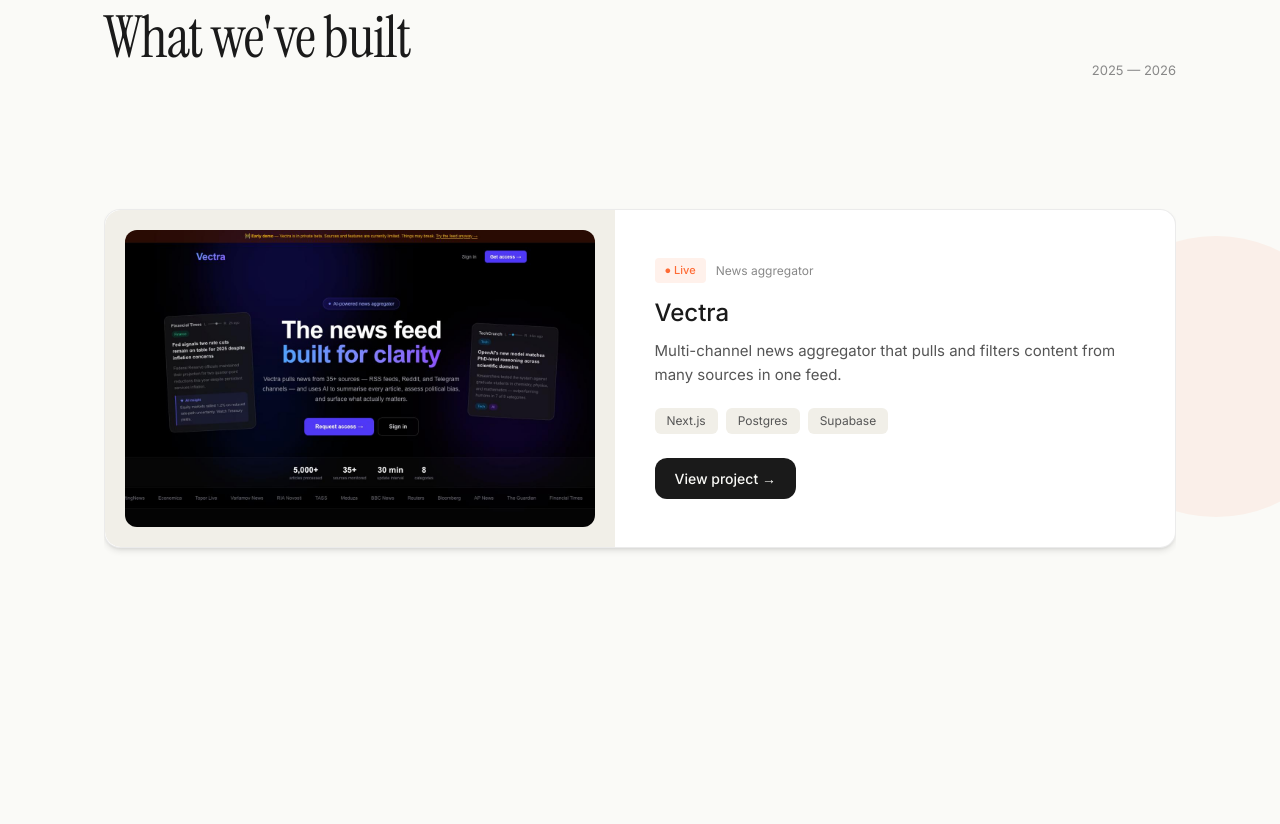
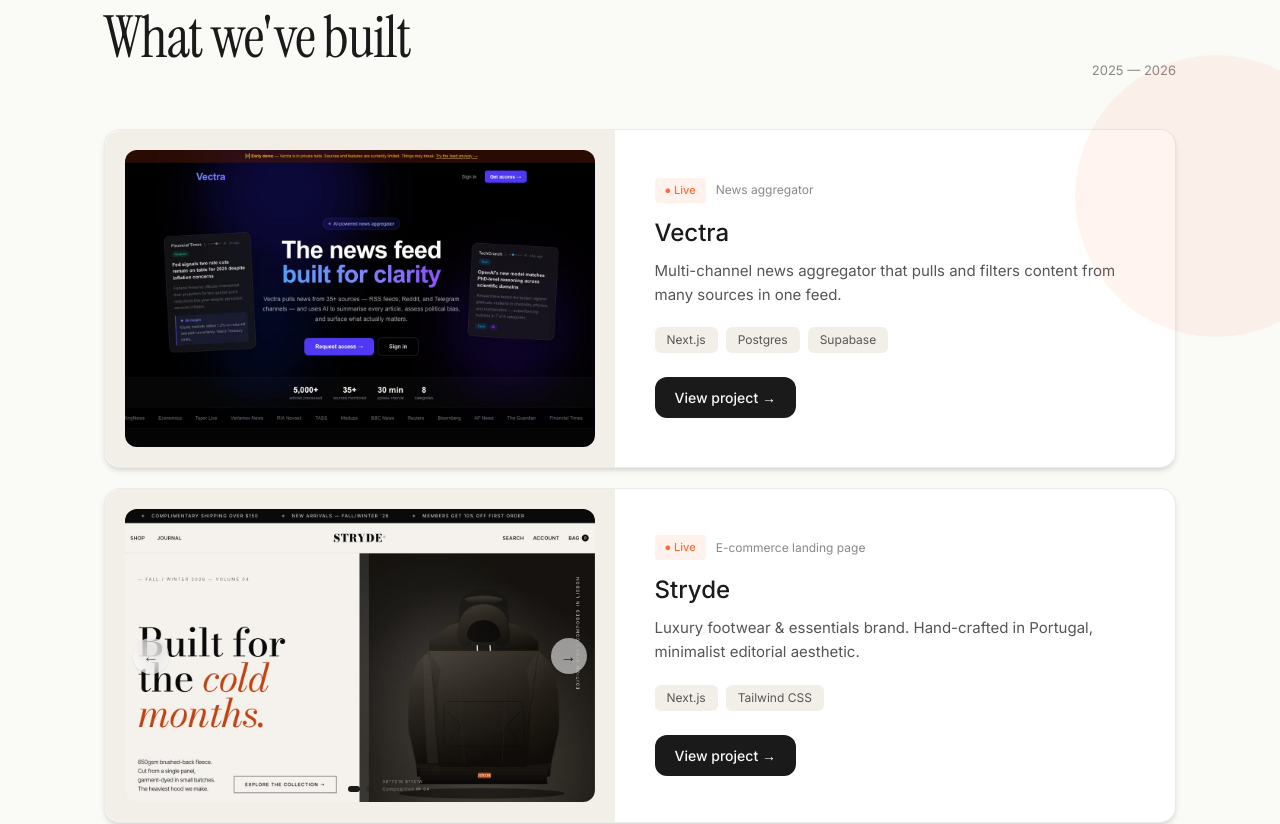
Before and after one commit to blankouk/Oasis, a Next.js app: page / in a window 1280 px wide. Shown: the part 900-1724 px from the top of the page. Built offline with nearby package versions, Linux system fonts and the light colour scheme.

Commit message:
Revert to simple stacked card layout (remove scroll animation)

```diff
--- a/components/Projects.tsx
+++ b/components/Projects.tsx
@@ -1,6 +1,5 @@
 import { projects } from '@/lib/projects';
-import { PlaceholderCard } from './ProjectCard';
-import { StackedProjects } from './StackedProjects';
+import { FeaturedCard, PlaceholderCard } from './ProjectCard';
 
 export default function Projects() {
   const live = projects.filter((p) => p.status === 'live' || p.status === 'in-dev');
@@ -10,7 +9,7 @@
     <section id="work" className="relative w-full bg-oasis-bg" style={{ borderTop: '0.5px solid rgba(0,0,0,0.06)' }}>
       <div aria-hidden className="pointer-events-none absolute right-[-6%] top-[8%] hidden h-[22vw] w-[22vw] max-h-[300px] max-w-[300px] rounded-full bg-oasis-accent opacity-[0.07] lg:block" />
       <div aria-hidden className="pointer-events-none absolute left-[-5%] bottom-[12%] hidden h-[14vw] w-[14vw] max-h-[180px] max-w-[180px] rounded-full bg-oasis-accent opacity-[0.10] lg:block" />
-<div className="mx-auto max-w-[1200px] px-6 py-16 sm:px-10 sm:py-20 lg:px-16 lg:py-28">
+      <div className="mx-auto max-w-[1200px] px-6 py-16 sm:px-10 sm:py-20 lg:px-16 lg:py-28">
         <div className="mb-8 flex items-end justify-between lg:mb-12">
           <div>
             <p className="mb-2 text-[11px] uppercase tracking-[0.12em] text-oasis-hint">Selected work</p>
@@ -21,7 +20,11 @@
           <span className="hidden text-[13px] text-oasis-hint sm:block">2025 — 2026</span>
         </div>
 
-        <StackedProjects projects={live} />
+        <div className="space-y-4 lg:space-y-5">
+          {live.map((p) => (
+            <FeaturedCard key={p.id} project={p} />
+          ))}
+        </div>
 
         {comingSoon.length > 0 && (
           <div className="grid grid-cols-1 gap-4 sm:grid-cols-3 lg:mt-16 lg:gap-5">
```
